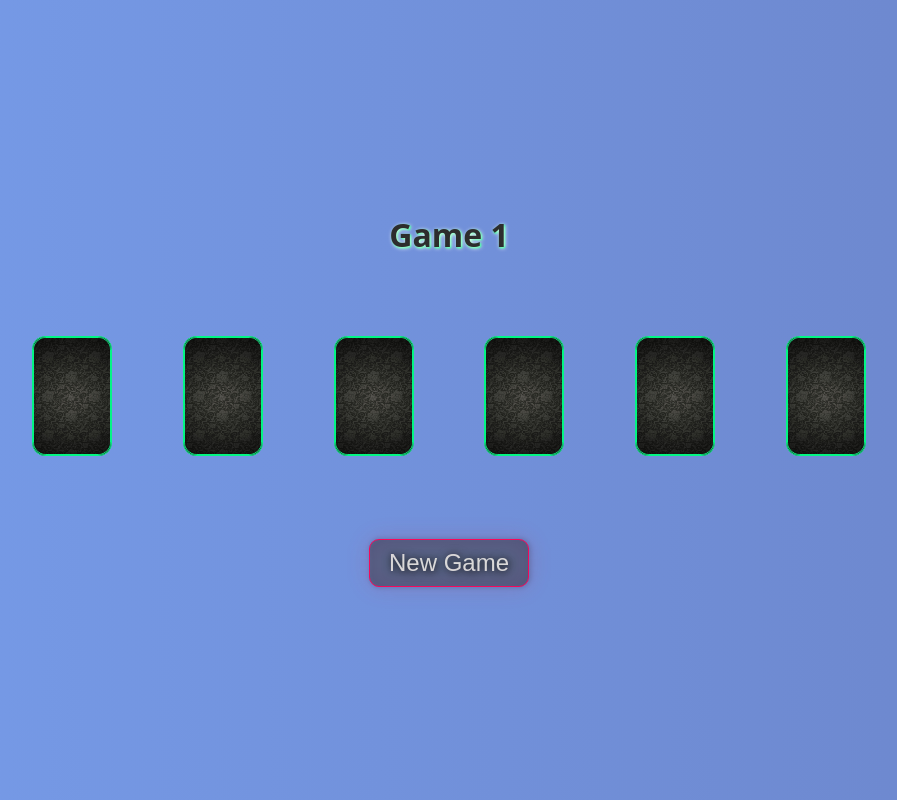
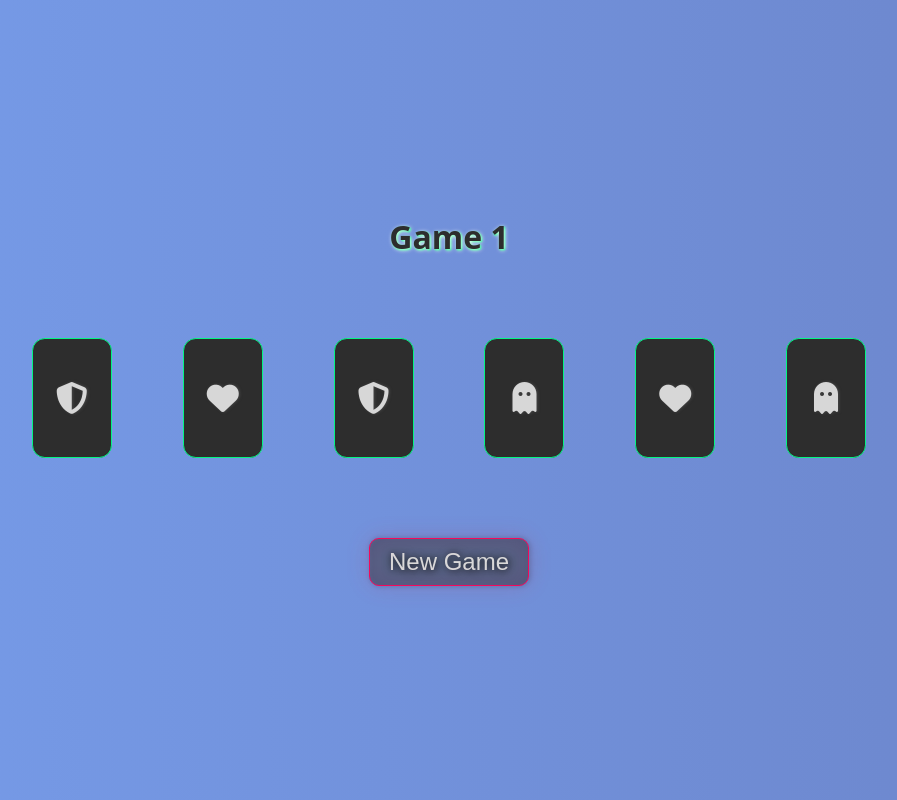
Before and after one commit to francoandreDev/react-projects, a React (Create React App) app in the folder card-memory-game/: page / in a window 1280 px wide. Shown: the whole page, without its empty margins (191-1088 px from the left). Built offline with nearby package versions, Linux system fonts and the light colour scheme; the HTML template or start-up script is replaced by a standard one.

Commit message:
incomplete logic of memory

```diff
--- a/card-memory-game/src/App.js
+++ b/card-memory-game/src/App.js
@@ -3,57 +3,53 @@ import "./App.css";
 import Card from "./cards/Card";
 
 function App() {
-    const [content, setContent] = useState([
-        "fa-solid fa-heart",
-        "fa-solid fa-shield-halved",
-        "fa-solid fa-ghost",
-        "fa-solid fa-dice",
-        "fa-solid fa-pen",
-        "fa-solid fa-brain",
-        "fa-solid fa-cube",
-        "fa-solid fa-eraser",
-        "fa-solid fa-spray-can",
-        "fa-solid fa-dragon",
-        "fa-solid fa-heart",
-        "fa-solid fa-shield-halved",
-        "fa-solid fa-ghost",
-        "fa-solid fa-dice",
-        "fa-solid fa-pen",
-        "fa-solid fa-brain",
-        "fa-solid fa-cube",
-        "fa-solid fa-eraser",
-        "fa-solid fa-spray-can",
-        "fa-solid fa-dragon",
-    ]);
-
+    const iconsAvailable = [
+        "heart",
+        "shield-halved",
+        "ghost",
+        "dice",
+        "pen",
+        "brain",
+        "cube",
+        "eraser",
+        "spray-can",
+        "dragon",
+    ];
     const newRandom = (n) => {
-        return Math.floor(Math.random() * n - 5) + 6;
+        let random = Math.floor(Math.random() * n - 5) + 6;
+        if (random % 2 === 1) random++;
+        return random;
     };
+    const [random, setRandom] = useState(newRandom(20));
+    const myIcons = iconsAvailable.filter(
+        (icon, index) => index >= 0 && index < random / 2
+    );
+    const [content, setContent] = useState(
+        myIcons.concat(myIcons).sort(() => Math.random() - 0.5)
+    );
 
     const [count, setCount] = useState(1);
     const [myCards, setMyCards] = useState(
-        new Array(newRandom(20)).fill({
-            text: "Open",
-            status: "unknown",
+        new Array(random).fill({
+            status: "close",
         })
     );
 
-    const sortCards = () => {
-        content.sort(() => Math.random() - 0.5);
-        setContent(content);
+    const newGame = () => {
+        setRandom(newRandom(20));
+        const myIcons = iconsAvailable.filter(
+            (icon, index) => index < random / 2
+        );
+        setContent(myIcons.concat(myIcons).sort(() => Math.random() - 0.5));
+        setMyCards(
+            new Array(random).fill({
+                status: "close",
+            })
+        );
+        setCount(count + 1);
     };
 
-    const newGame = () => {
-        setMyCards(
-            new Array(newRandom(20)).fill({
-                text: "Open",
-                status: "unknown",
-            })
-        );
-
-        sortCards();
-        setCount(count + 1);
-    };
+    const [selectCard, setSelectedCard] = useState(new Array(2));
 
     return (
         <div className="bg">
@@ -61,13 +57,19 @@ function App() {
             <ul className="cards">
                 {myCards.map((card, index) => (
                     <li key={index}>
-                        <Card card={card} index={index} content={content} />
+                        <Card
+                            card={card}
+                            content={content[index]}
+                            selectCard={{
+                                'state': selectCard,
+                                'setState': setSelectedCard,
+                            }}
+                        />
                     </li>
                 ))}
             </ul>
             <button onClick={() => newGame()} className="button-newGame">
-                {" "}
-                New Game{" "}
+                New Game
             </button>
         </div>
     );
--- a/card-memory-game/src/cards/Card.css
+++ b/card-memory-game/src/cards/Card.css
@@ -40,12 +40,12 @@
     }
 }
 
-.unknown {
+.close {
     border: 1px solid rgb(3, 245, 132);
     background-color: rgb(45, 45, 45);
 }
 
-.unknown:hover {
+.close:hover {
     transform: scale(1.1);
     -webkit-transform: scale(1.1);
     -moz-transform: scale(1.1);
--- a/card-memory-game/src/cards/Card.js
+++ b/card-memory-game/src/cards/Card.js
@@ -3,11 +3,32 @@ import "./Card.css";
 
 import cardBg from "../assets/bg-card.jpg";
 
-const Card = ({ card, index, content }) => {
+const Card = ({ card, content, selectCard }) => {
     const [cardStatus, setCardStatus] = useState(card.status);
     const changeStatus = () => {
-        if (cardStatus === "unknown") setCardStatus("open");
-        else setCardStatus("unknown");
+        const cardState = selectCard["state"];
+        const setCardState = selectCard["setState"];
+        const findMatchContentInCards = () => {
+            let indexMatch = 0;
+            if (cardState[0] !== undefined) indexMatch = 1;
+            cardState[indexMatch] = content;
+            setCardState(...cardState);
+            if (cardState[0] !== cardState[1]) {
+                setTimeout(() => {
+                    setCardStatus("close");
+                }, 2500);
+                setCardState(new Array(2));
+            }
+        };
+        if (cardState[0] === cardState[1]) {
+            console.log("yeah");
+            setCardState(new Array(2));
+        }
+        if (cardStatus === "close") {
+            setCardStatus("open");
+            findMatchContentInCards();
+        } else if (cardStatus === "open") setCardStatus("close");
+        console.log(cardState);
     };
 
     useEffect(() => {
@@ -16,9 +37,9 @@ const Card = ({ card, index, content }) => {
 
     return (
         <button className={`Card ${cardStatus}`} onClick={() => changeStatus()}>
-            {cardStatus === "open" ? (
+            {cardStatus !== "open" ? (
                 <>
-                    <i className={`${content[index]} text-card`}></i>
+                    <i className={`fa-solid fa-${content} text-card`}></i>
                 </>
             ) : (
                 <img src={cardBg} alt="random card" className="random-card" />
```
